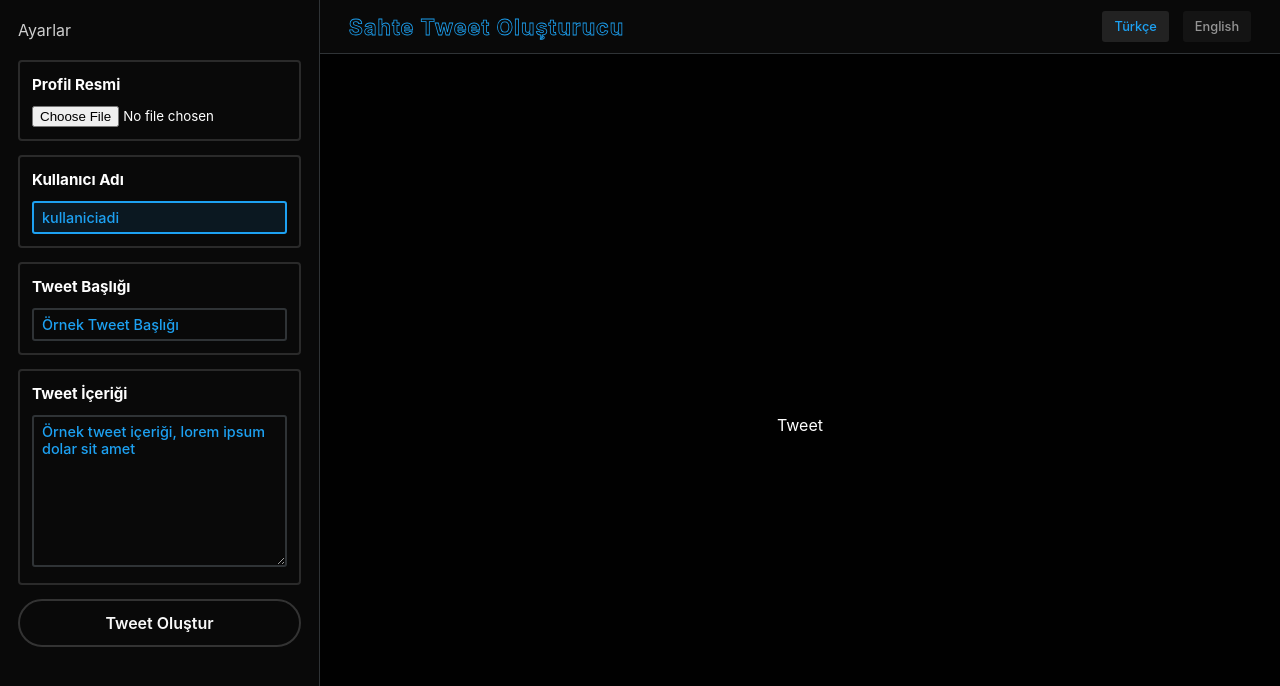
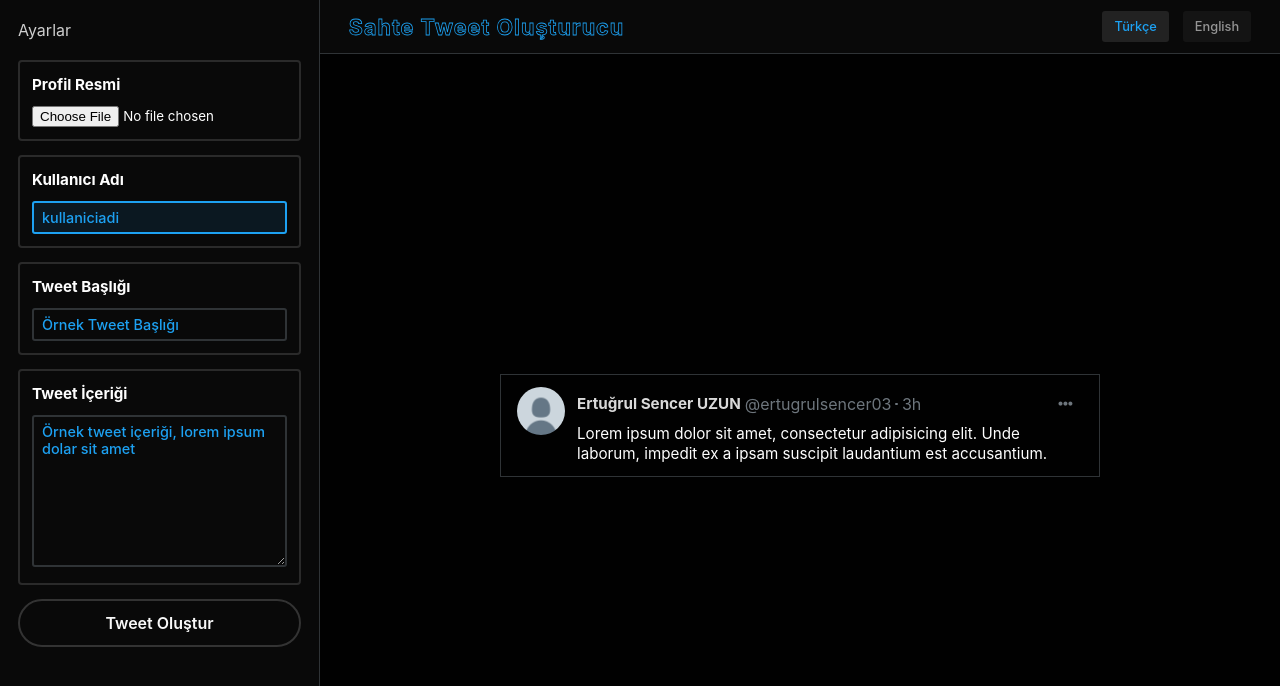
Before and after one commit to ertugrulsencer/fake-tweet-generator, a Vue app: page / in a window 1280 px wide. Shown: the top 686 px of the page. Built offline with nearby package versions, Linux system fonts and the light colour scheme.

Commit message:
Tweet designed

```diff
--- a/public/index.html
+++ b/public/index.html
@@ -1,15 +1,23 @@
 <!DOCTYPE html>
 <html lang="">
   <head>
-    <meta charset="utf-8">
-    <meta http-equiv="X-UA-Compatible" content="IE=edge">
-    <meta name="viewport" content="width=device-width,initial-scale=1.0">
-    <link rel="icon" href="<%= BASE_URL %>favicon.ico">
+    <meta charset="utf-8" />
+    <meta http-equiv="X-UA-Compatible" content="IE=edge" />
+    <meta name="viewport" content="width=device-width,initial-scale=1.0" />
+    <link rel="icon" href="<%= BASE_URL %>favicon.ico" />
+    <link
+      rel="stylesheet"
+      href="https://cdnjs.cloudflare.com/ajax/libs/font-awesome/5.15.3/css/all.min.css"
+    />
     <title><%= process.env.VUE_APP_TITLE %></title>
   </head>
   <body>
     <noscript>
-      <strong>We're sorry but <%= htmlWebpackPlugin.options.title %> doesn't work properly without JavaScript enabled. Please enable it to continue.</strong>
+      <strong
+        >We're sorry but <%= htmlWebpackPlugin.options.title %> doesn't work
+        properly without JavaScript enabled. Please enable it to
+        continue.</strong
+      >
     </noscript>
     <div id="app"></div>
     <!-- built files will be auto injected -->
--- a/src/components/Tweet.vue
+++ b/src/components/Tweet.vue
@@ -1,9 +1,133 @@
 <template>
-  <article class="tweet">Tweet</article>
+  <article class="tweet">
+    <div class="tweet-container">
+      <!-- Profile Image -->
+      <a href="#" class="profile-img">
+        <img src="../assets/img/default-profile.png" alt="profile-img" />
+      </a>
+      <!-- Tweet Content -->
+      <div class="tweet-content">
+        <header class="tweet-header">
+          <a href="#" class="user-name">
+            <strong class="name">Ertuğrul Sencer UZUN</strong>
+            <span class="user-name">@ertugrulsencer03</span>
+            <div class="bubble"></div>
+            <span class="time">3h</span>
+          </a>
+          <a href="#" class="btn-bubbles">
+            <i class="fas fa-ellipsis-h"></i>
+          </a>
+        </header>
+        <div class="content">
+          <p>
+            Lorem ipsum dolor sit amet, consectetur adipisicing elit. Unde
+            laborum, impedit ex a ipsam suscipit laudantium est accusantium.
+          </p>
+        </div>
+      </div>
+    </div>
+  </article>
 </template>
 
 <script>
 export default {};
 </script>
 
-<style lang="scss" scoped></style>
+<style lang="scss" scoped>
+article.tweet {
+  padding: 12px 16px;
+  width: 600px;
+  height: max-content;
+  border: 1px solid #2f3336;
+}
+.tweet-container {
+  display: flex;
+  align-items: flex-start;
+  justify-content: center;
+  /* Profile Image */
+  .profile-img {
+    display: flex;
+    align-items: center;
+    justify-content: center;
+    border-radius: 50%;
+    flex-basis: 48px;
+    min-width: 48px;
+    height: 48px;
+    margin-right: 12px;
+    img {
+      border-radius: inherit;
+      width: 100%;
+      height: 100%;
+      object-fit: cover;
+    }
+  }
+  /* Tweet Content */
+  .tweet-content {
+    flex-grow: 1;
+    /* Tweet Header */
+    header.tweet-header {
+      display: flex;
+      align-items: center;
+      justify-content: space-between;
+      margin-bottom: 2px;
+      a.user-name {
+        display: flex;
+        align-items: center;
+        justify-content: flex-start;
+        /* User name and time */
+        .name {
+          font-weight: 700;
+          font-size: 0.95rem;
+          color: #d9d9d9;
+          line-height: 20px;
+        }
+        .user-name {
+          margin-left: 4px;
+          color: #6e767d;
+        }
+        .bubble {
+          border-radius: 50%;
+          margin: 0 4px;
+          width: 2.5px;
+          height: 2.5px;
+          line-height: 20px;
+          background: #6e767d;
+        }
+        .time {
+          color: #6e767d;
+        }
+        &:hover {
+          .name {
+            text-decoration: underline;
+          }
+        }
+      }
+      /* Bubbles */
+      a.btn-bubbles {
+        display: flex;
+        align-items: center;
+        justify-content: center;
+        width: 35px;
+        height: 35px;
+        border-radius: 50%;
+        line-height: 0;
+        color: #6e767d;
+        transition: all 200ms linear;
+        &:hover {
+          background: rgba(29, 161, 242, 0.1);
+          color: rgba(29, 161, 242, 0.8);
+        }
+        i {
+          font-size: 0.9rem;
+          color: currentColor;
+        }
+      }
+    }
+    /* Content */
+    .content {
+      line-height: 20px;
+      font-size: 0.95rem;
+    }
+  }
+}
+</style>
```
Also changed, not shown: src/assets/img/default-profile.png (added).
